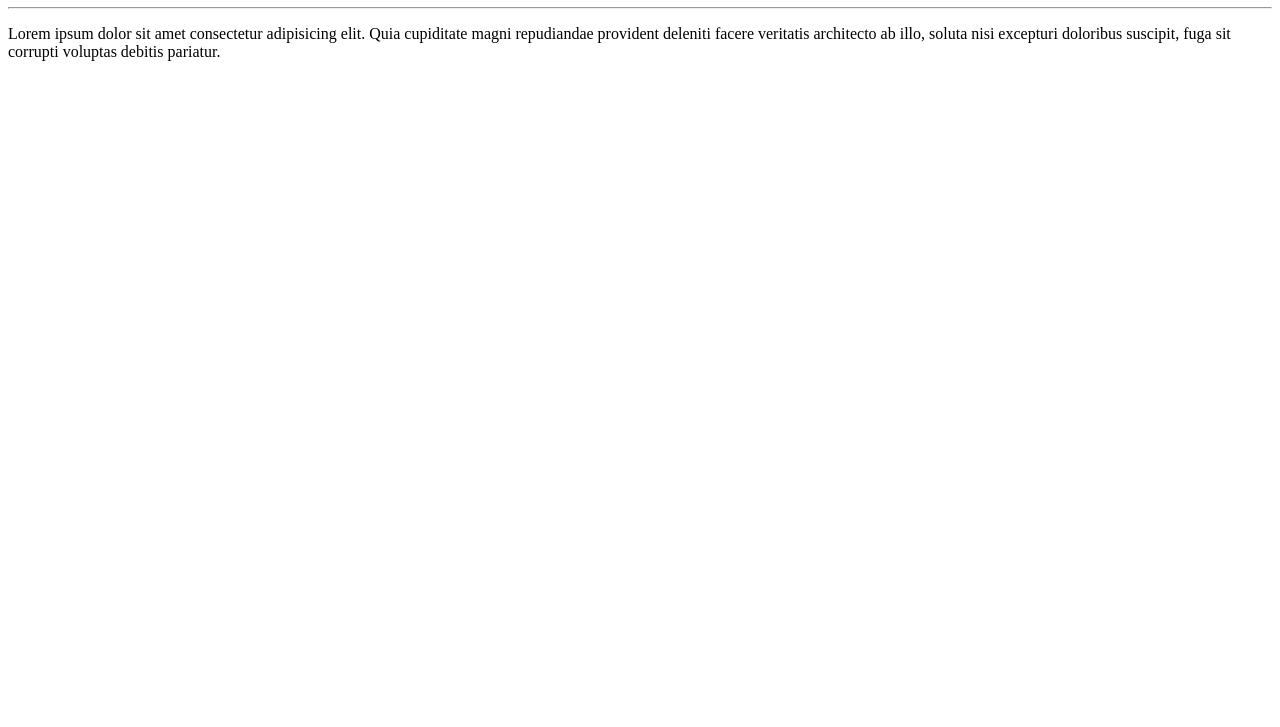
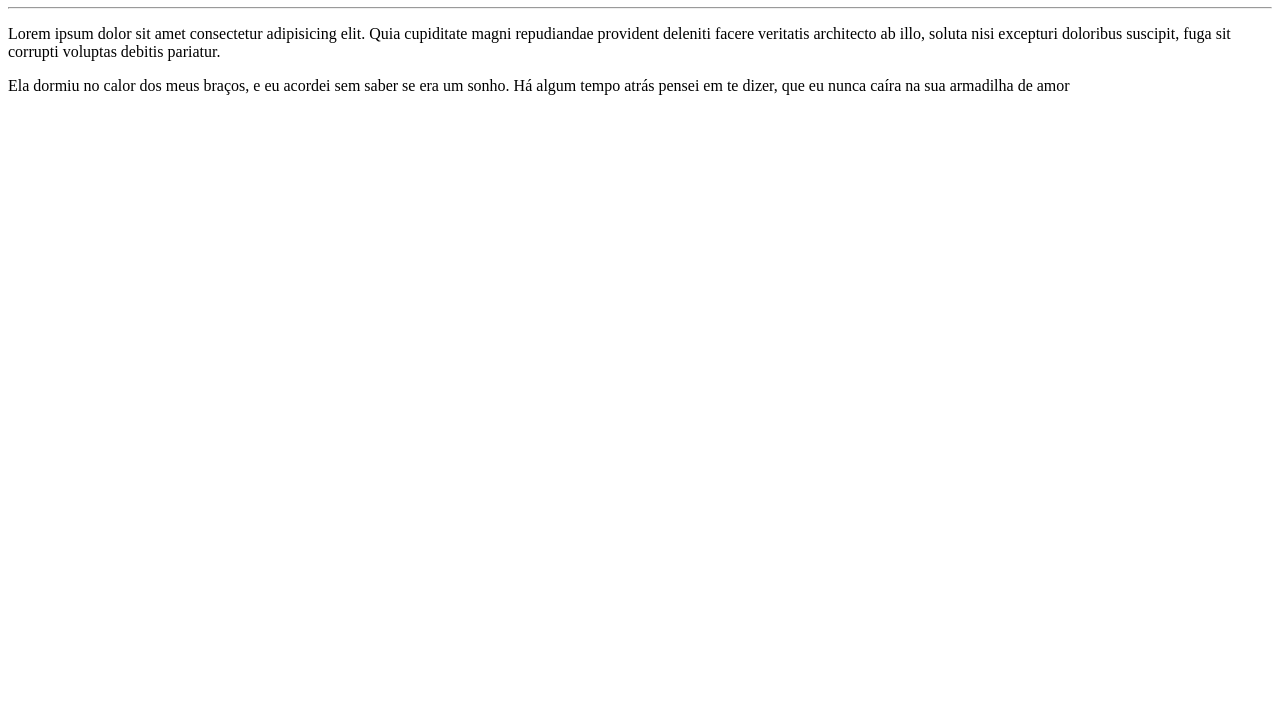
Before and after one commit to andreNatel/Hello-World, a plain HTML site: page site-exemplo/index.html in a window 1280 px wide. Shown: the part 73-800 px from the top of the page. Drawn offline with Linux system fonts and the light colour scheme.

Commit message:
Mais um paragrafo

```diff
--- a/site-exemplo/index.html
+++ b/site-exemplo/index.html
@@ -9,5 +9,6 @@
     <h1>Olá péssoal</h1>
     <hr>
     <p>Lorem ipsum dolor sit amet consectetur adipisicing elit. Quia cupiditate magni repudiandae provident deleniti facere veritatis architecto ab illo, soluta nisi excepturi doloribus suscipit, fuga sit corrupti voluptas debitis pariatur.</p>
+    <p>Ela dormiu no calor dos meus braços, e eu acordei sem saber se era um sonho. Há algum tempo atrás pensei em te dizer, que eu nunca caíra na sua armadilha de amor</p>
 </body>
 </html>
```
